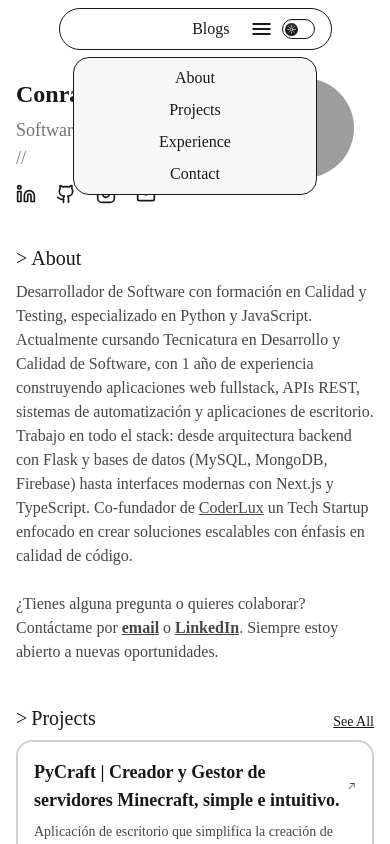
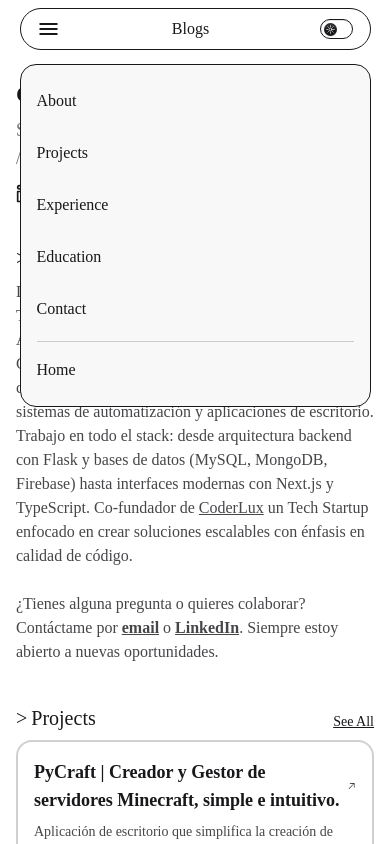
Before and after one commit to OOMrConrado/Portfolio, a Next.js app: page / in a window 390 px wide. Both pictures are taken after a click on the button "menu". Shown: the top 844 px of the page. Built offline with nearby package versions, Linux system fonts and the light colour scheme; grey boxes are pictures that could not be loaded; a web font is replaced by a local one.

Commit message:
feat: implement separate mobile and desktop navbar layouts

```diff
--- a/src/app/components/Navbar.jsx
+++ b/src/app/components/Navbar.jsx
@@ -8,7 +8,6 @@ export default function Navbar() {
     const [hideOnMobile, setHideOnMobile] = useState(true);
     const pathname = usePathname();
     const [isDark, setIsDark] = useState(false);
-    const blogs = pathname === "/blogs";
 
     useEffect(() => {
         const savedTheme = localStorage.getItem("theme");
@@ -37,82 +36,48 @@ export default function Navbar() {
     return (
         <>
             <div className="flex justify-center sticky top-2 items-center gap-[25px] w-full z-10">
-                <div className="w-[70%] sm:w-[80%] border flex items-center sm:justify-center justify-end bg-gray-10/50 backdrop-blur-sm rounded-3xl py-2 px-4">
-                    <div className="flex items-center sm:gap-8 gap-5">
-                        <div className="flex items-center gap-4">
-                            <ul
-                                className={`w-[90%] sm:w-full sm:flex-row flex-col sm:bg-transparent bg-base-200 backdrop-blur-sm sm:static fixed top-12 left-[5%] rounded-2xl sm:border-transparent
-                                         border mx-auto items-center text-base sm:p-0 p-2 gap-2 sm:gap-4 ${
-                                             hideOnMobile ? "hidden" : "flex"
-                                         } sm:flex`}
-                            >
+                {/* Desktop Navbar */}
+                <div className="hidden sm:flex w-[80%] border items-center justify-center bg-gray-10/50 backdrop-blur-sm rounded-3xl py-2 px-4">
+                    <div className="flex items-center gap-8">
+                        <ul className="flex items-center text-base gap-4">
                             <li>
-                                    <Link
-                                        href="/#about"
-                                        className="hover:underline"
-                                    >
+                                <Link href="/#about" className="hover:underline">
                                     About
                                 </Link>
                             </li>
                             <li>
-                                    <Link
-                                        href="/#projects"
-                                        className="hover:underline"
-                                    >
+                                <Link href="/#projects" className="hover:underline">
                                     Projects
                                 </Link>
                             </li>
                             <li>
-                                    <Link
-                                        href="/#experience"
-                                        className="hover:underline"
-                                    >
+                                <Link href="/#experience" className="hover:underline">
                                     Experience
                                 </Link>
                             </li>
                             <li>
-                                    <Link
-                                        href="/contact"
-                                        className="hover:underline"
-                                    >
+                                <Link href="/#education" className="hover:underline">
+                                    Education
+                                </Link>
+                            </li>
+                            <li>
+                                <Link href="/contact" className="hover:underline">
                                     Contact
+                                </Link>
+                            </li>
+                            <li>
+                                <Link href="/blogs" className="hover:underline">
+                                    Blogs
                                 </Link>
                             </li>
                         </ul>
 
-                            <Link
-                                href="/blogs"
-                                className="hover:underline hidden sm:block"
-                            >
-                                Blogs
-                            </Link>
-
-                            <Link
-                                href={blogs ? "/" : "/blogs"}
-                                className="hover:underline block sm:hidden"
-                            >
-                                {blogs ? "Home" : "Blogs"}
-                            </Link>
-                        </div>
-                        <div className="flex items-center gap-2">
-                            <button
-                                className="flex sm:hidden"
-                                onClick={() => {
-                                    setHideOnMobile(!hideOnMobile);
-                                }}
-                            >
-                                <span className="material-symbols-outlined">
-                                    menu
-                                </span>
-                            </button>
                         <button className="flex">
                             <label className="toggle text-base-content toggle-sm">
                                 <input
                                     type="checkbox"
                                     checked={isDark}
-                                        onChange={(e) =>
-                                            handleThemeChange(e.target.checked)
-                                        }
+                                    onChange={(e) => handleThemeChange(e.target.checked)}
                                     className="theme-controller"
                                 />
 
@@ -128,11 +93,81 @@ export default function Navbar() {
                                         fill="none"
                                         stroke="currentColor"
                                     >
-                                            <circle
-                                                cx="12"
-                                                cy="12"
-                                                r="4"
-                                            ></circle>
+                                        <circle cx="12" cy="12" r="4"></circle>
+                                        <path d="M12 2v2"></path>
+                                        <path d="M12 20v2"></path>
+                                        <path d="m4.93 4.93 1.41 1.41"></path>
+                                        <path d="m17.66 17.66 1.41 1.41"></path>
+                                        <path d="M2 12h2"></path>
+                                        <path d="M20 12h2"></path>
+                                        <path d="m6.34 17.66-1.41 1.41"></path>
+                                        <path d="m19.07 4.93-1.41 1.41"></path>
+                                    </g>
+                                </svg>
+
+                                <svg
+                                    aria-label="moon"
+                                    xmlns="http://www.w3.org/2000/svg"
+                                    viewBox="0 0 24 24"
+                                >
+                                    <g
+                                        strokeLinejoin="round"
+                                        strokeLinecap="round"
+                                        strokeWidth="2"
+                                        fill="none"
+                                        stroke="currentColor"
+                                    >
+                                        <path d="M12 3a6 6 0 0 0 9 9 9 9 0 1 1-9-9Z"></path>
+                                    </g>
+                                </svg>
+                            </label>
+                        </button>
+                    </div>
+                </div>
+
+                {/* Mobile Navbar */}
+                <div className="flex sm:hidden w-[90%] border bg-gray-10/50 backdrop-blur-sm rounded-3xl py-2 px-4">
+                    <div className="flex items-center justify-between w-full">
+                        {/* Hamburger Menu - Left */}
+                        <button
+                            className="flex items-center"
+                            onClick={() => setHideOnMobile(!hideOnMobile)}
+                            aria-label="Toggle menu"
+                        >
+                            <span className="material-symbols-outlined">menu</span>
+                        </button>
+
+                        {/* Blogs/Home Link - Center */}
+                        <Link
+                            href={pathname.startsWith('/blogs') ? "/" : "/blogs"}
+                            className="font-medium text-base"
+                        >
+                            {pathname.startsWith('/blogs') ? "Home" : "Blogs"}
+                        </Link>
+
+                        {/* Theme Toggle - Right */}
+                        <button className="flex">
+                            <label className="toggle text-base-content toggle-sm">
+                                <input
+                                    type="checkbox"
+                                    checked={isDark}
+                                    onChange={(e) => handleThemeChange(e.target.checked)}
+                                    className="theme-controller"
+                                />
+
+                                <svg
+                                    aria-label="sun"
+                                    xmlns="http://www.w3.org/2000/svg"
+                                    viewBox="0 0 24 24"
+                                >
+                                    <g
+                                        strokeLinejoin="round"
+                                        strokeLinecap="round"
+                                        strokeWidth="2"
+                                        fill="none"
+                                        stroke="currentColor"
+                                    >
+                                        <circle cx="12" cy="12" r="4"></circle>
                                         <path d="M12 2v2"></path>
                                         <path d="M12 20v2"></path>
                                         <path d="m4.93 4.93 1.41 1.41"></path>
@@ -164,7 +199,68 @@ export default function Navbar() {
                     </div>
                 </div>
             </div>
-            </div>
+
+            {/* Mobile Menu Dropdown */}
+            <ul
+                className={`w-[90%] sm:hidden flex-col bg-base-200 backdrop-blur-sm fixed top-16 left-[5%] rounded-2xl border mx-auto text-base p-4 gap-3 z-10 ${
+                    hideOnMobile ? "hidden" : "flex"
+                }`}
+            >
+                <li>
+                    <Link
+                        href="/#about"
+                        className="hover:underline block py-2"
+                        onClick={() => setHideOnMobile(true)}
+                    >
+                        About
+                    </Link>
+                </li>
+                <li>
+                    <Link
+                        href="/#projects"
+                        className="hover:underline block py-2"
+                        onClick={() => setHideOnMobile(true)}
+                    >
+                        Projects
+                    </Link>
+                </li>
+                <li>
+                    <Link
+                        href="/#experience"
+                        className="hover:underline block py-2"
+                        onClick={() => setHideOnMobile(true)}
+                    >
+                        Experience
+                    </Link>
+                </li>
+                <li>
+                    <Link
+                        href="/#education"
+                        className="hover:underline block py-2"
+                        onClick={() => setHideOnMobile(true)}
+                    >
+                        Education
+                    </Link>
+                </li>
+                <li>
+                    <Link
+                        href="/contact"
+                        className="hover:underline block py-2"
+                        onClick={() => setHideOnMobile(true)}
+                    >
+                        Contact
+                    </Link>
+                </li>
+                <li className="border-t border-base-content/20 pt-2">
+                    <Link
+                        href="/"
+                        className="hover:underline block py-2 font-medium"
+                        onClick={() => setHideOnMobile(true)}
+                    >
+                        Home
+                    </Link>
+                </li>
+            </ul>
         </>
     );
 }
```
Lines whose indentation alone changed are shown as unchanged.
